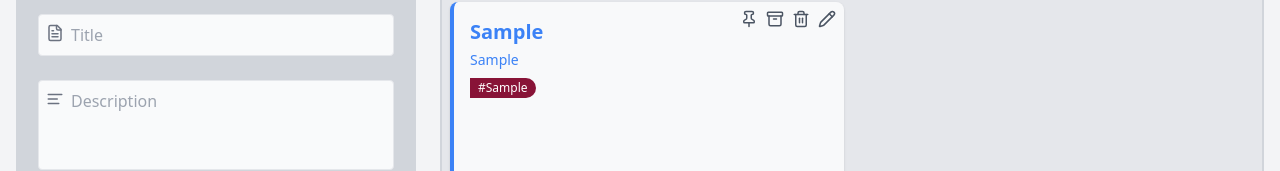
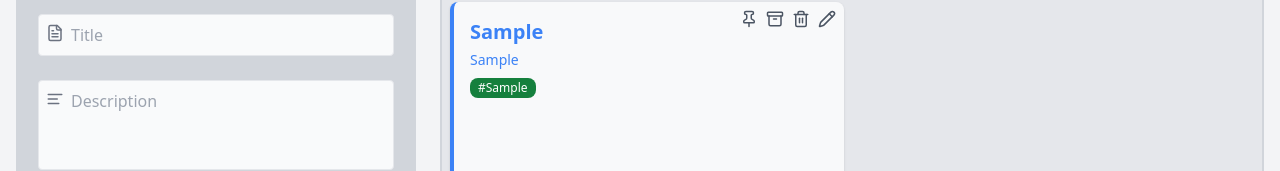
Before and after one commit to loganathanramsaran/Notes_Apk, a React (Vite) app: page / in a window 1280 px wide. Both pictures are taken after typing "Sample", "Sample", "Sample" into the empty fields and a click on the button "Add Note". Shown: the part 184-355 px from the top of the page. Built offline with nearby package versions, Linux system fonts and the light colour scheme.

Commit message:
Update NoteCard component to change tag background color to green; adjust tag styling for improved visibility

```diff
--- a/src/components/NoteCard.jsx
+++ b/src/components/NoteCard.jsx
@@ -105,7 +105,7 @@ function NoteCard({ note, updateNote, setEditingNote }) {
         {note.tags?.map((tag, i) => (
           <span
             key={i}
-            className={`px-2 py-0.5 rounded-e-full bg-rose-900 ${
+            className={`px-2 py-0.5 rounded-lg bg-green-700 ${
               colorMap[note.color]?.split(" ")[2] || "bg-blue-100"
             } text-white dark:text-white`}
           >
```
